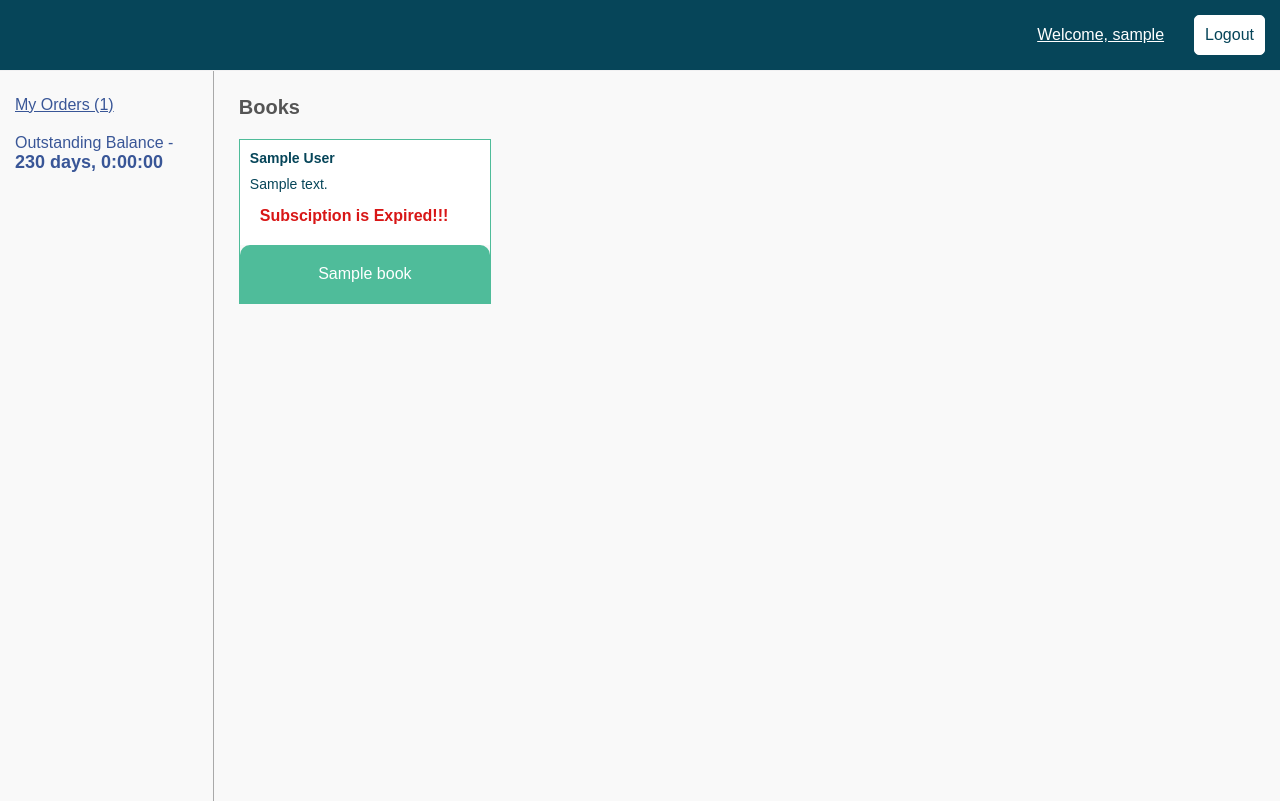
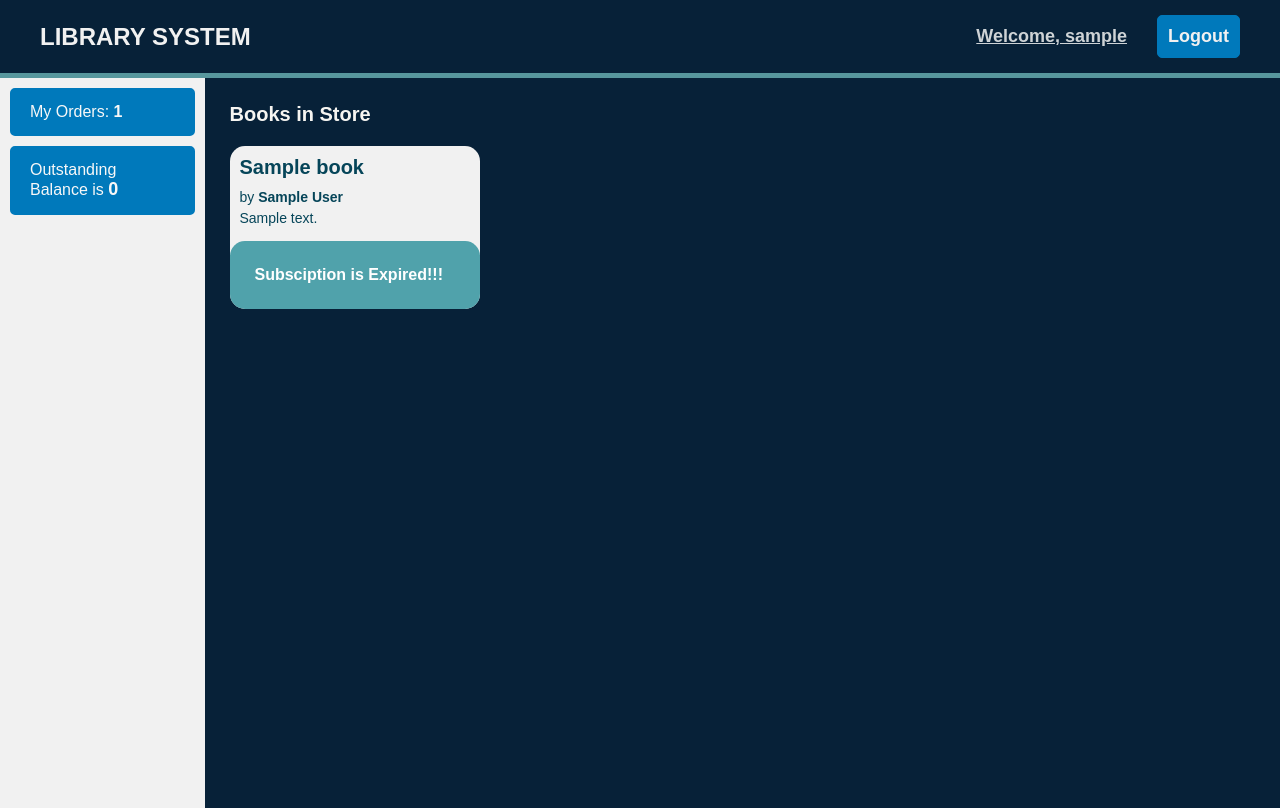
Before and after one commit to sriinath/LibraryManagement, a Django app: page / in a window 1280 px wide. Run offline with Django 3.2, Linux system fonts and the light colour scheme; a user stored in the database is signed in; tables that the repository leaves empty hold one stand-in row (values such as "Sample post").

Commit message:
- Restructured schema - Updated the look of app - API changes to accomodate the design / new look of system

```diff
--- a/LibraryManagement/context_processors.py
+++ b/LibraryManagement/context_processors.py
@@ -4,16 +4,16 @@ from django.utils import timezone
 def user_data(req):
     userData = req.user
     if(userData.is_authenticated):
-        user_id = userData.user_id
-        order_info = userData.order_set
-        total_count = order_info.filter(
-            end_date__lt=timezone.now()
-        ).aggregate(count= Sum(F('end_date') - timezone.now().date()))
+        user_id = userData.id
+        # order_info = userData.order_set
+        # total_count = order_info.filter(
+        #     end_date__lt=timezone.now()
+        # ).aggregate(count= Sum(F('end_date') - timezone.now().date()))
         return {
             'is_authenticated': userData.is_authenticated,
             'user': userData,
-            'order_count': order_info.count(),
-            'balance': total_count and total_count['count'] and abs(total_count['count'] * 5) or 0,
+            # 'order_count': order_info.count(),
+            # 'balance': total_count and total_count['count'] and abs(total_count['count'] * 5) or 0,
             'user_id': user_id
         }
     else:
--- a/order/urls.py
+++ b/order/urls.py
@@ -1,8 +1,9 @@
 from django.urls import path
-from .api import add_book, get_order_details
+from .api import add_book, get_order_details, get_total_order_by_user
 from . import views
 urlpatterns = [
     path('add', add_book),
     path('view', views.index),
-    path('get', get_order_details)
+    path('get', get_order_details),
+    path('count', get_total_order_by_user)
 ]
--- a/templates/base.html
+++ b/templates/base.html
@@ -14,6 +14,8 @@
     }
 </script>
 <div id="root">
+    <div class="header_wrapper">
+        <div class="header_title">LIBRARY SYSTEM</div>
         {% if is_authenticated %}
             <div class='home_wrapper'>
                 <div class='user'>Welcome, {{user}}</div>
@@ -25,11 +27,11 @@
                 <a class='home_link' href='\signup'>Sign Up</a>
             </div>
         {% endif %}
+    </div>
     <div id="content" class='main_wrapper'>
         <div class="sidebar">
             {% block sidecontent %}
             {% endblock %}
-            <div class='balance'>Outstanding Balance - <span>{{balance}}</span></div>
         </div>
         {% block content %}
         {% endblock %}
@@ -37,39 +39,48 @@
 </div>
 <style>
     body {
-        background-color: #f9f9f9;
+        background-color: #072138;
         font-family: sans-serif;
+        color: #ced3d6;
         margin: 0px;
     }
     .user {
-        color: #fff;
         text-decoration: underline;
+    }
+    .header_wrapper {
+        display: flex;
+        align-items: center;
+        justify-content: space-between;
+        width: 100%;
+        margin: auto;
+        padding: 15px 40px;
+        box-sizing: border-box;
+        border-bottom: 5px solid #57979d;
+        font-weight: bold;
+        font-size: 18px;
+    }
+    .header_title {
+        font-size: 24px;
+        color: #f1f1f1;
     }
     .home_wrapper {
         display: flex;
         align-items: center;
         justify-content: flex-end;
-        width: 100%;
-        margin: auto;
-        /* background-color: #303237; */
-        background-color: #064559;
-        padding: 15px;
-        box-sizing: border-box;
-        border-bottom: 1px solid #f1f1f2;
     }
     .home_link {
         text-decoration: none;
-        color: #064559;
-        background-color: #fff;
+        color: #f1f1f1;
+        background-color: #0079bb;
         padding: 10px;
-        border: 1px solid #fff;
+        border: 1px solid #0079bb;
         margin-left: 30px;
         border-radius: 5px;
     }
     .home_link:hover {
-        color: #fff;
+        color: #0079bb;
         border: 1px solid #f1f1f2;
-        background-color: #064559;
+        background-color: #f1f1f2;
     }
     .main_wrapper {
         display: flex;
@@ -77,26 +88,23 @@
     }
     .sidebar {
         width: 15%;
-        padding: 15px;
-        border-right: 1px solid #a9a9a9;
+        padding: 0px 10px;
+        background: #f1f1f1;
     }
-    .order_details {
+    .order_details,
+    .balance {
         font-size: 16px;
         font-family: sans-serif;
-        padding: 10px 0px;
+        padding: 10px 15px;
         width: 100%;
         display: block;
         box-sizing: border-box;
-        color: #395697;
-    }
-    .balance {
-        font-size: 16px;
-        font-family: sans-serif;
-        padding: 10px 0px;
-        width: 100%;
-        display: block;
-        box-sizing: border-box;
-        color: #395697;
+        background: #0079bb;
+        color: #f8f8f8;
+        border: 5px solid #0079bb;
+        border-radius: 5px;
+        margin: 10px 0px;
+        text-decoration: none;
     }
     .balance span {
         font-weight: bold;
--- a/users/models.py
+++ b/users/models.py
@@ -9,10 +9,9 @@ choiceGender = (
 )
 
 class Users(AbstractUser):
-    user_id = models.AutoField(primary_key= True)
+    id = models.AutoField(primary_key= True)
     gender = models.TextField(choices=choiceGender)
     phone = models.IntegerField(null=True)
-    books_info = models.ManyToManyField('books.Books', through='order.Order')
 
     def __str__(self):
         return self.username
--- a/users/templates/books/home.html
+++ b/users/templates/books/home.html
@@ -1,6 +1,7 @@
 {% extends "base.html" %}
 {% block sidecontent %}
-    <a class='order_details' href='/order/view'>My Orders ({{ order_count }})</a>
+    <a class='order_details' href='/order/view'>My Orders: <span id='my_order'>0</span></a>
+    <div class='balance'>Outstanding Balance is <span id="my_balance">0</span></div>
 {% endblock %}
 {% block content %}
     <div id='mainbar'></div>
@@ -14,7 +15,7 @@
             font-weight: bold;
             font-family: sans-serif;
             font-size: 20px;
-            color: #555;
+            color: #f6f5f1;
         }
         .books_wrapper {
             display: flex;
@@ -24,27 +25,29 @@
             width: 250px;
             margin: 10px;
             height: max-content;
-            border: 1px solid #4fbc9a;
-            transition: box-shadow .3s;
             cursor: default;
-        }
-        .books_cont:hover {
-            box-shadow: 0 0 7px 5px #a3a3a3;
+            background: #f1f1f1;
+            border-radius: 15px;
         }
         .book_main {
             color: #303237;
             box-sizing: border-box;
             padding: 10px;
-            background-color: #fff;
+        }
+        .book_brick {
+            color: #fff;
+            background-color: #50a2ab;
+            box-sizing: border-box;
+            padding: 15px;
+            font-family: sans-serif;
+            border-radius: 15px;
         }
         .book_title {
-            color: #fff;
-            background-color: #4fbc9a;
-            box-sizing: border-box;
-            padding: 20px;
+            padding-bottom: 10px;
+            color: #064559;
             font-family: sans-serif;
-            text-align: center;
-            border-radius: 10px 10px 0px 0px;
+            font-size: 20px;
+            font-weight: bolder;
         }
         .book_item {
             padding-bottom: 5px;
@@ -58,7 +61,6 @@
         }
         .no_stock,
         .expired {
-            color: #d81616;
             font-family: sans-serif;
             font-size: 16px;
             padding: 10px;
@@ -69,15 +71,27 @@
             text-align: left;
         }
         .book_info {
-            display: none;
             font-family: sans-serif;
-            font-size: 16px;
-            padding: 10px 0px;
+            font-size: 14px;
+        }
+        #my_order,
+        #my_balance {
             font-weight: bold;
-            color: #000;
         }
-        .book_main:hover .book_info {
-            display: block;
+        .add_to_cart {
+            width: 100px;
+            margin: 10px auto;
+            background: #3e967d;
+            padding: 10px;
+            text-align: center;
+            border-radius: 5px;
+            color: #ced3d6;
+            cursor: pointer;
+            border: 1px solid;
+        }
+        .add_to_cart:hover {
+            background: #f9f9f9;
+            color: #3e967d;
         }
     </style>
     <script>
@@ -116,19 +130,20 @@
         }
         const DOMNode = document.createElement('div')
         DOMNode.classList.add('books_wrapper')
-        fetch('/books/get?limit=' + limit + '&offset=' + offset)
+        fetch('/books/get?limit=' + limit + '&offset=' + offset + '&user_id={{user_id}}')
         .then (data => data.json())
         .then(resp => {
             if(resp && resp.status && resp.status.toLowerCase() === 'success' && resp.data && resp.data.length) {
                 resp.data.map(node => {
                     let authorEl = document.createElement('div')
                     authorEl.classList.add('book_item')
-                    authorEl.innerText=node.author || ''
+                    authorEl.innerHTML=`by <b>${node.author || ''}</b>`
                     let desc_el = document.createElement('div')
                     desc_el.classList.add('book_item')
                     desc_el.innerText=node.description || ''
                     let Btn_el = document.createElement('div')
                     let book_info_el = document.createElement('div')
+                    let Cart_el = document.createElement('div');
                     if(node.user_bought) {
                         if(node.is_expired) {
                             Btn_el.innerText='Subsciption is Expired!!!'
@@ -140,37 +155,69 @@
                             book_info_el.style="display: block;"
                         }
                     }
-                    else if(node.stock === 0) {
+                    else if(node.stock_left === 0) {
                         Btn_el.classList.add('no_stock')
                         Btn_el.innerText='Out Of Stock'
                     }
                     else {
-                        book_info_el.innerText='Stock left: ' + node.stock
+                        book_info_el.innerHTML=`<b>${node.stock_left}</b> items left`
                         book_info_el.classList.add('book_info')
+                        Cart_el.innerText='Add to Cart'
+                        Cart_el.classList.add('add_to_cart')
+                        Cart_el.addEventListener('click', () => {
+                            add_book_to_cart(node.id, Btn_el)
+                        })
                     }
                     let MainEl = document.createElement('div')
                     MainEl.classList.add('book_main')
                     let title_el = document.createElement('div')
                     title_el.classList.add('book_title')
-                    title_el.innerText = node.name || ''
+                    title_el.innerText = node.title || ''
                     let ContainerEl = document.createElement('div')
                     ContainerEl.classList.add('books_cont')
+                    let BrickEl = document.createElement('div')
+                    BrickEl.classList.add('book_brick')
                     MainEl.append(
+                        title_el,
                         authorEl,
                         desc_el,
+                        Cart_el
+                    )
+                    BrickEl.append(
                         Btn_el,
                         book_info_el
                     )
-                    ContainerEl.append(MainEl)
-                    ContainerEl.append(title_el)
+                    ContainerEl.append(
+                        MainEl,
+                        BrickEl
+                    )
                     DOMNode.append(ContainerEl)
                 })
                 let title_el = document.createElement('div')
-                title_el.innerText='Books'
+                title_el.innerText='Books in Store'
                 title_el.classList.add('title')
+                const MessageEl = document.createElement('div')
+                MessageEl.id = 'message_content';
                 document.getElementById('mainbar').append(title_el)
+                document.getElementById('mainbar').append(MessageEl)
                 document.getElementById('mainbar').append(DOMNode)
             }
         })
+        const getTotalOrder = () => {
+            let user_id = sessionStorage.getItem('user_id')
+            fetch('/order/count?user_id=' + user_id)
+            .then (data => data.json())
+            .then(resp => {
+                const {
+                    status,
+                    count
+                } = resp;
+                if (status && status.toLowerCase() === 'success' && count) {
+                    document.getElementById('my_order').innerText = count
+                }
+            })
+            .catch(err => console.log(err));
+        }
+        getTotalOrder();
     </script>
 {% endblock %}
```
Also changed, not shown: books/api.py (+61 -3 lines), books/models.py (+5 -5 lines), order/api.py (+57 -24 lines), order/models.py (+11 -9 lines), README.md, 1 other file. Lines whose indentation alone changed are shown as unchanged.
